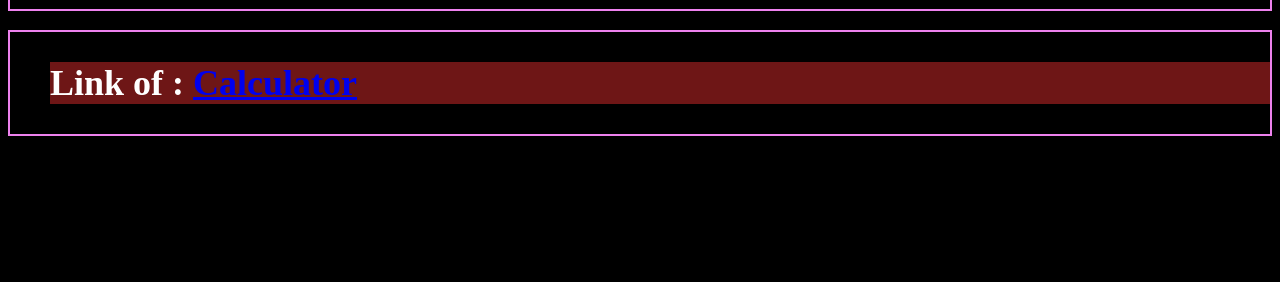
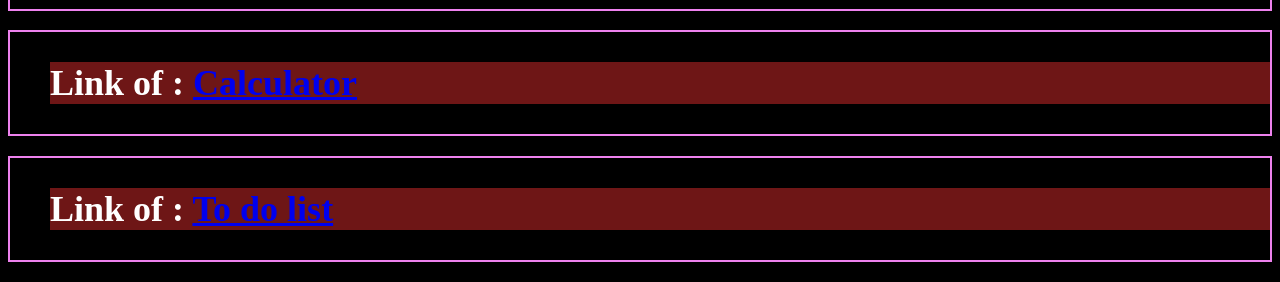
Before and after one commit to Ayu154/Projects, a plain HTML site: page index.html in a window 1280 px wide. Shown: the part 710-992 px from the top of the page. Before the commit the page ends 866 px from the top, so only its background shows below. Drawn offline with Linux system fonts and the light colour scheme.

Commit message:
Update index.html

```diff
--- a/index.html
+++ b/index.html
@@ -71,6 +71,11 @@
             Link of : <a href="https://ayu154.github.io/Calculator/">Calculator</a>
         </dd>
     </h2>
+    <h2 style="border:2px solid violet;">
+        <dd> <h2 style="background-color:  rgb(110, 22, 22)">
+            Link of : <a href="https://ayu154.github.io/To-do-list/">To do list</a>
+        </dd>
+    </h2>
 </p>
 </body>
 </html>
```
